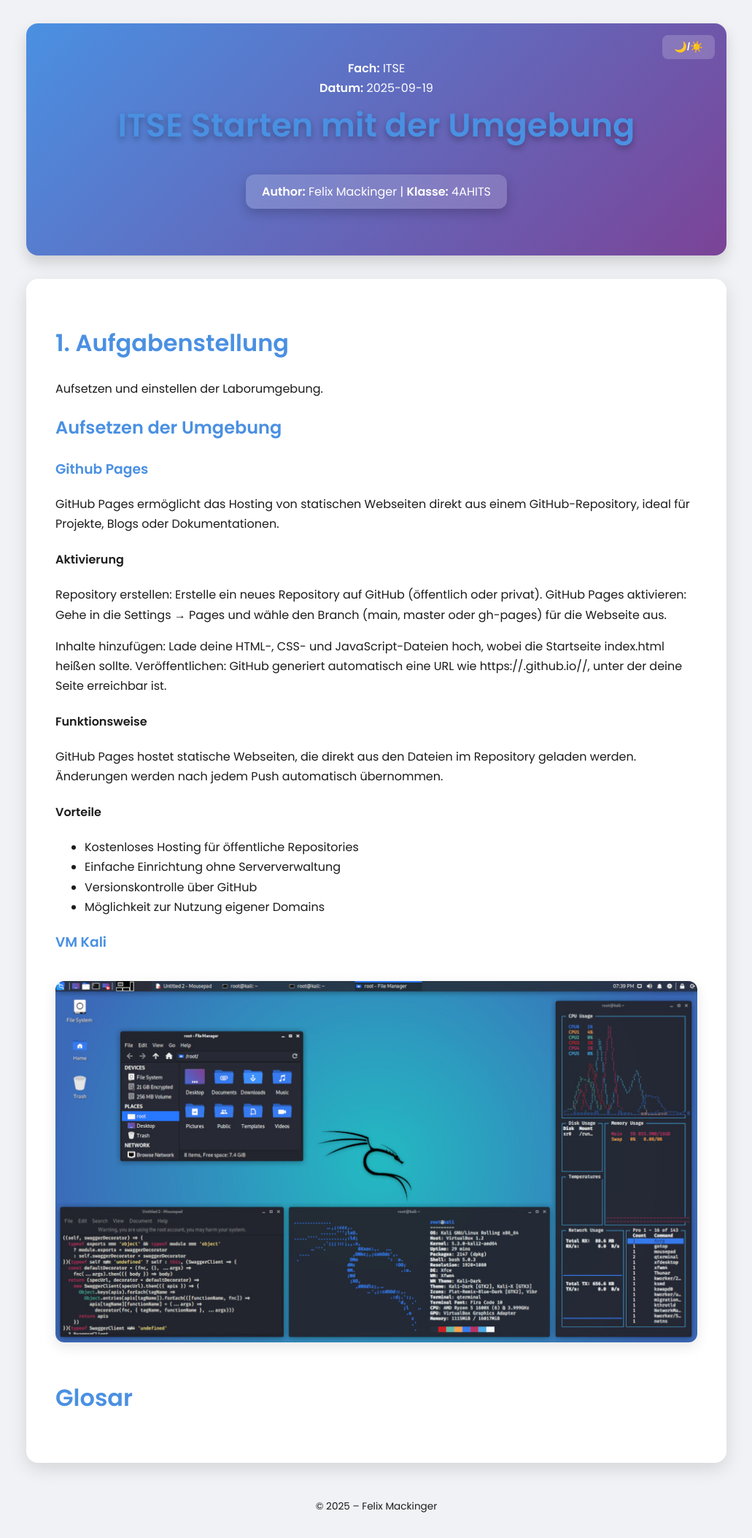
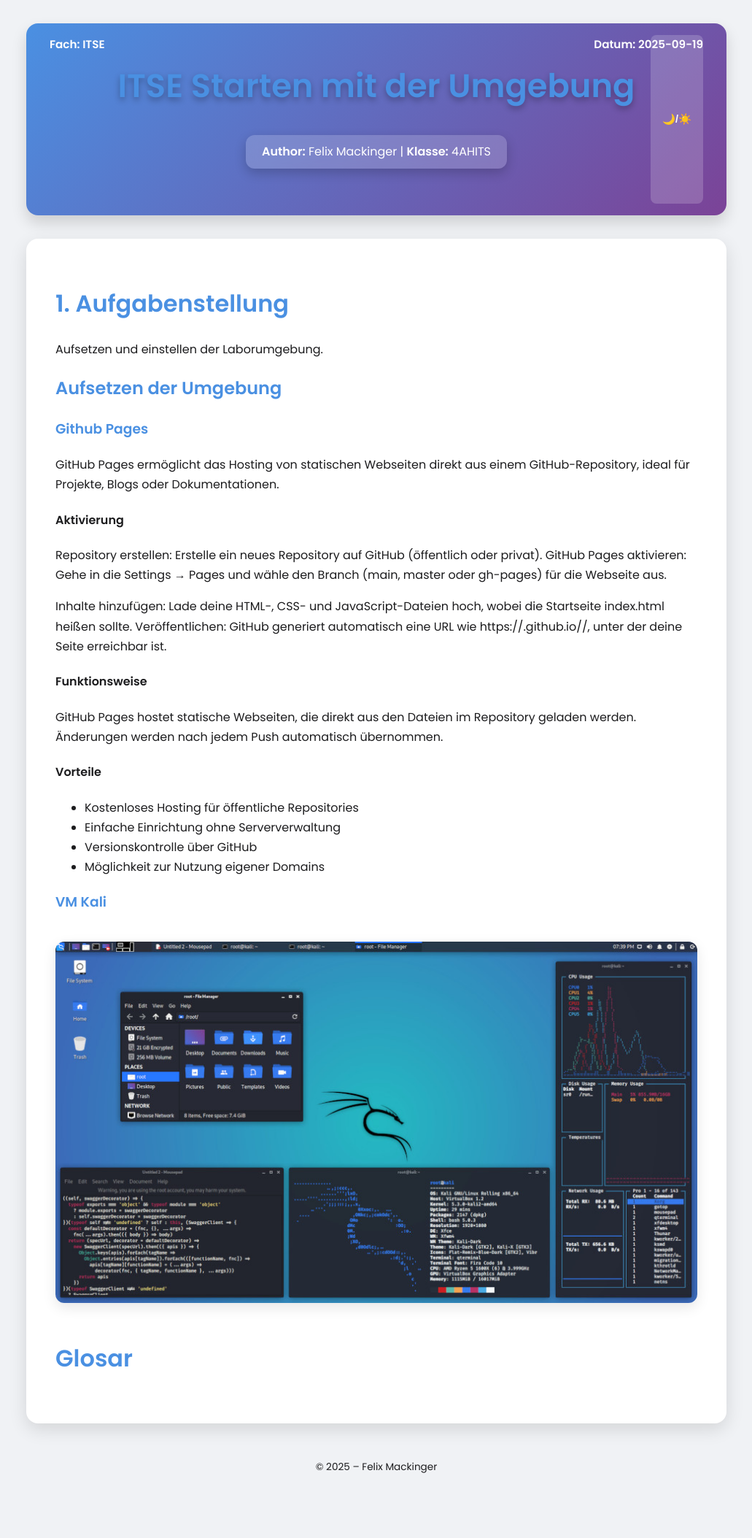
Before and after one commit to Felix-Mackinger/4AHITS_ITSE_Mackinger, a Jekyll site: the page built from berichte/2509022.md, in a window 1280 px wide. Shown: the whole page at 73% size, without its empty margins (124-1155 px from the left). Built offline with Jekyll 4.4.1, drawn with Linux system fonts in a browser that asks for light colours; our own code applies the rules of GitHub Pages for plain Markdown files; after the commit the page ends 2053 px from its top, so only the background shows below that.

Commit message:
Update style.css

```diff
--- a/assets/css/style.css
+++ b/assets/css/style.css
@@ -4,6 +4,7 @@
 /* ===========================================================
    🎨 Farbvariablen & Theme
    =========================================================== */
+
 
 :root {
   --bg: #f0f2f5;
@@ -143,6 +144,30 @@ footer {
   color: var(--text);
 }
 
+
+.header-top-left,
+.header-top-right {
+  position: absolute;
+  top: 1rem;
+  font-size: 0.95rem;
+  font-weight: 600;
+}
+
+.header-top-left {
+  left: 2rem;
+}
+
+.header-top-right {
+  right: 2rem;
+}
+
+.theme-toggle {
+  position: absolute;
+  bottom: 1rem;
+  right: 2rem;
+}
+
+
 /* ===========================================================
    💻 Code & Syntax Highlighting
    =========================================================== */
```
